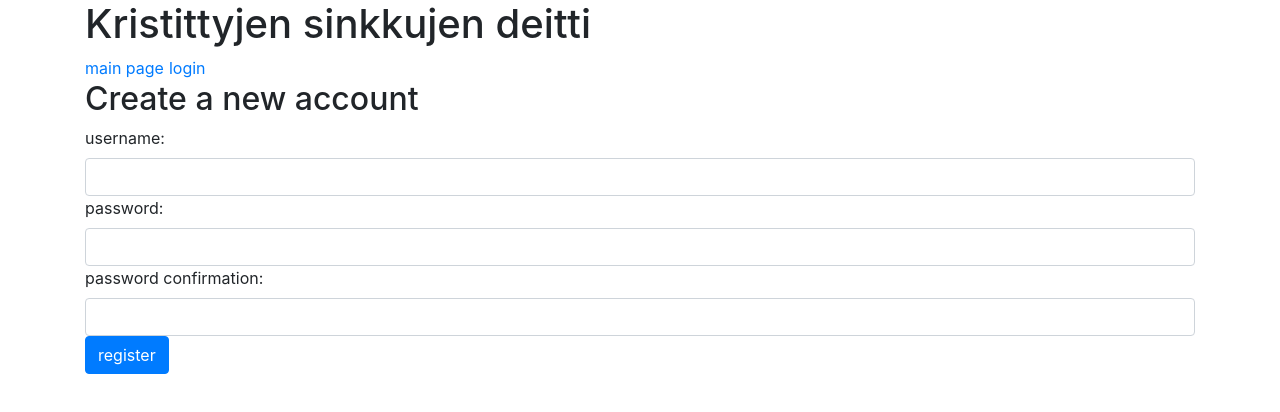
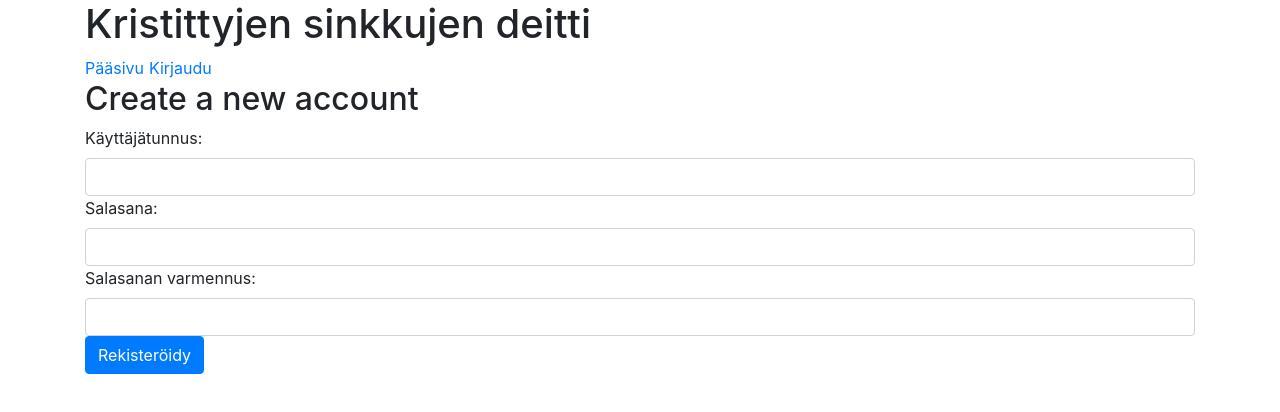
Before and after one commit to Ohtu-KSDeitti/frontend_ksd, a React (Create React App) app: page /register in a window 1280 px wide. Shown: the top 412 px of the page. Built offline with nearby package versions, Linux system fonts and the light colour scheme.

Commit message:
UI suomeksi

```diff
--- a/src/components/LoginForm.js
+++ b/src/components/LoginForm.js
@@ -14,22 +14,22 @@ const LoginForm = () => {
       <h2>Login</h2>
       <Form onSubmit={submit}>
         <Form.Group>
-          <Form.Label>username:</Form.Label>
+          <Form.Label>Käyttäjätunnus:</Form.Label>
           <Form.Control
             type='text'
             value={username}
             onChange={({ target }) => setUsername(target.value)}
           />
-          <Form.Label>password:</Form.Label>
+          <Form.Label>Salasana:</Form.Label>
           <Form.Control
             type='password'
             value={password}
             onChange={({ target }) => setPassword(target.value)}
           />
-          <Button type='submit'>login</Button>
+          <Button type='submit'>Kirjaudu</Button>
         </Form.Group>
       </Form>
-      <p>New user? Register <a href='/register'>here</a></p>
+      <p>Pääset luomaan uuden käyttäjän <a href='/register'>täällä</a></p>
     </div>
   )
 
--- a/src/components/Menu.js
+++ b/src/components/Menu.js
@@ -7,8 +7,8 @@ const Menu = () => {
 
   return(
     <div>
-      <a href='/' style={padding}>main page</a>
-      <a href='/login' style={padding}>login</a>
+      <a href='/' style={padding}>Pääsivu</a>
+      <a href='/login' style={padding}>Kirjaudu</a>
     </div>
   )
 
--- a/src/components/RegistrationForm.js
+++ b/src/components/RegistrationForm.js
@@ -15,25 +15,25 @@ const RegistrationForm = () => {
           <h2>Create a new account</h2>
           <Form onSubmit={submit}>
             <Form.Group>
-              <Form.Label>username:</Form.Label>
+              <Form.Label>Käyttäjätunnus:</Form.Label>
               <Form.Control
                 type='text'
                 value={username}
                 onChange={({ target }) => setUsername(target.value)}
               />
-              <Form.Label>password:</Form.Label>
+              <Form.Label>Salasana:</Form.Label>
               <Form.Control
                 type='password'
                 value={password}
                 onChange={({ target }) => setPassword(target.value)}
               />
-              <Form.Label>password confirmation:</Form.Label>
+              <Form.Label>Salasanan varmennus:</Form.Label>
               <Form.Control
                 type='password'
                 value={passwordConf}
                 onChange={({ target }) => setPasswordConf(target.value)}
               />
-            <Button type='submit'>register</Button>
+            <Button type='submit'>Rekisteröidy</Button>
             </Form.Group>
           </Form>
         </div>
```
